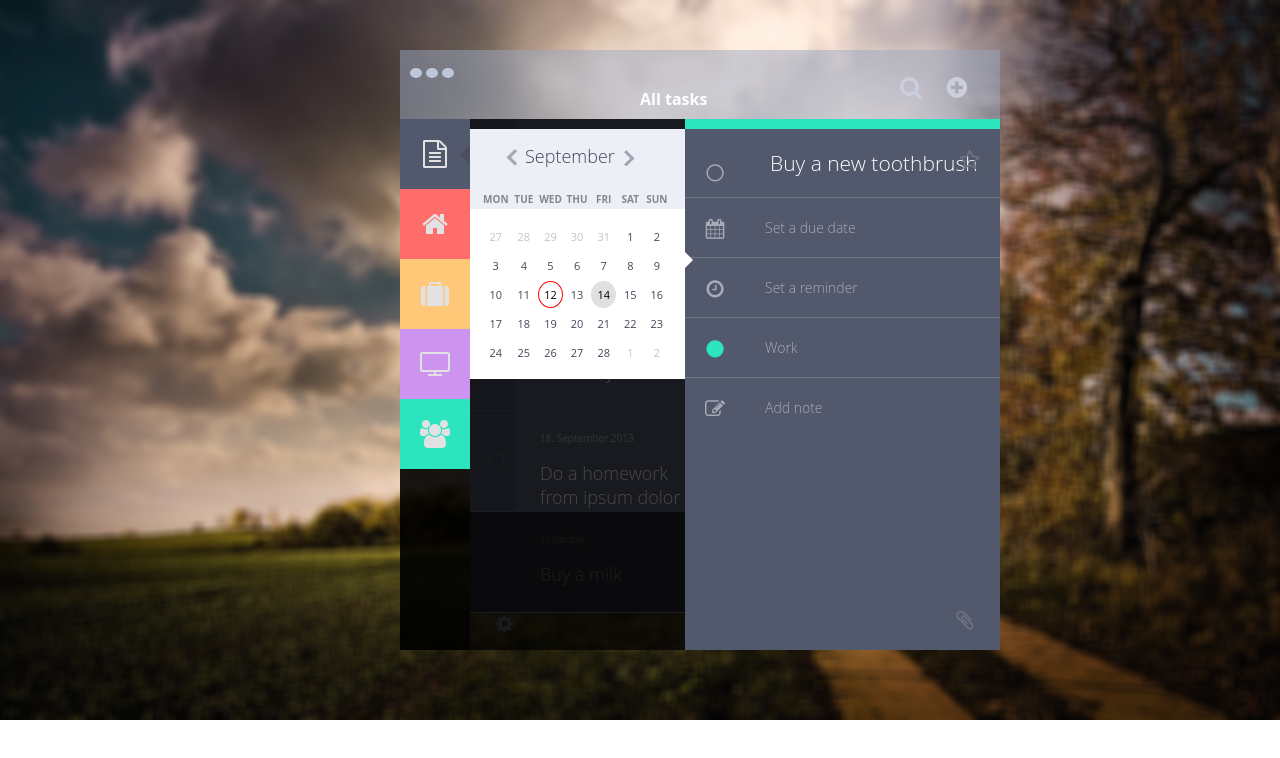
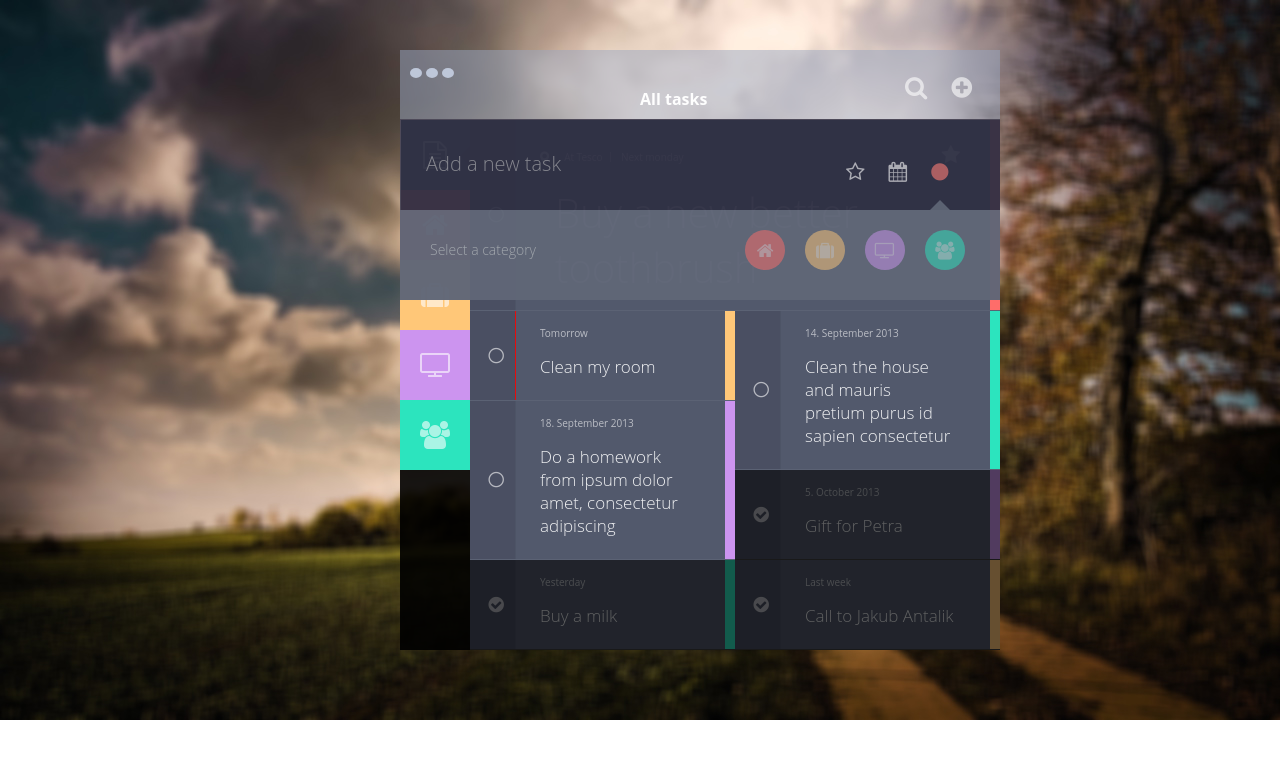
Before and after one commit to Odillia/ToDoList, a plain HTML site: page index.html in a window 1280 px wide. Drawn offline with Linux system fonts and the light colour scheme.

Commit message:
all project

```diff
--- a/index.html
+++ b/index.html
@@ -21,15 +21,16 @@
                 <div class="header-icons-container">
                     <button><i class="fa fa-search"></i></button>
                     <button><i class="fa fa-plus-circle"></i></button>
+                    <button><i class="fa fa-times-circle" style="display:none"></i></button>
                 </div>
-                <div class="search-container hidden clear">
+                <div class="search-container hidden">
                   <i class="fa fa-search"></i>
                   <div class="search-content" contenteditable="true"></div>
                   <div class="arrow-up"></div>
                 </div>
               </div> <!--main-header-->
 
-            <div class="add-task-container hidden">
+            <div class="add-task-container clear">
               <div class="add-container clear">
                 <div class="new-task-text float-left clear" contenteditable="true">
                   <p>Add a new task</p>
@@ -40,7 +41,7 @@
                     <i class="fa fa-circle float-left"></i>
                 </div>
               </div>
-              <div class="add-category-container clear">
+              <div class="add-category-container">
                 <p class="float-left"> Select a category </p>
                 <div class="arrow-up"> </div>
                 <div class="category-icon-container float-right clear">
@@ -105,7 +106,7 @@
                         <div class="hor-divider float-left">
 
                         </div>
-                        <div class="main-task-time">
+                        <div class="main-task-time float-left">
                           <p>Next monday</p>
                         </div>
                   </div>
@@ -117,7 +118,7 @@
             <div class="tasks-container-left-column float-left clear">
               <div class="task-container">
                 <div class="business-category border"></div>
-                  <div class="checkbox-container">
+                  <div class="checkbox-container next-task-marker">
                       <button type="button" class="inner">
                           <i class="fa fa-circle-thin"></i>
                       </button>
@@ -144,9 +145,8 @@
                           <p>Do a homework from ipsum dolor amet, consectetur adipiscing</p>
                   </div>
               </div>
-              <div class="task-container">
-                <div class="done-overlay">
-                </div>
+              <div class="task-container done-task-container">
+                <div class="done-overlay"></div>
                 <div class="work-category border"></div>
                   <div class="checkbox-container">
                       <button type="button" class="inner">
@@ -177,7 +177,7 @@
                         <p>Clean the house and mauris pretium purus id sapien consectetur</p>
                 </div>
             </div>
-            <div class="task-container">
+            <div class="task-container done-task-container">
               <div class="done-overlay"></div>
               <div class="hobby-category border"></div>
                 <div class="checkbox-container">
@@ -193,7 +193,7 @@
                         <p>Gift for Petra</p>
                 </div>
             </div>
-            <div class="task-container">
+            <div class="task-container done-task-container">
               <div class="done-overlay"></div>
               <div class="business-category border"></div>
                 <div class="checkbox-container">
@@ -212,14 +212,14 @@
           </div>
         </div> <!--tasks-container-->
 
-        <div class="task-details-container-background clear">
+        <div class="task-details-container-background hidden">
           <div class="task-details-container float-right clear">
               <div class="task-name clear">
                   <i class="fa fa-star-o float-right"></i>
                     <button type="button" class="task-detail-btn">
                         <i class="fa fa-circle-thin"></i>
                     </button>
-                    <div class="task-detail-text-box float-right">
+                    <div class= "task-detail-text-box" style="float: right">
                         <p>Buy a new toothbrush</p>
                     </div>
               </div>
@@ -228,7 +228,7 @@
                       <i class="fa fa-calendar"></i>
                   </button>
                   <div class="arrow-right"></div>
-                  <div class="task-detail-text-box float-left">
+                  <div class="task-detail-text-box">
                     <p>Set a due date</p>
                   </div>
                   <div class="calendar-box">
@@ -306,15 +306,15 @@
                   <button type="button"  class="task-detail-btn">
                       <i class="fa fa-clock-o"></i>
                   </button>
-                  <div class="task-detail-text-box float-left">
+                  <div class="task-detail-text-box">
                       <p>Set a reminder</p>
                   </div>
               </div>
               <div class="task-detail clear">
                   <button type="button" class="task-detail-btn">
-                      <i class="fa fa-circle"></i>
+                      <i class="fa fa-circle" style="color: #2ce4be"></i>
                   </button>
-                  <div class="task-detail-text-box float-left">
+                  <div class="task-detail-text-box">
                       <p> Work</p>
                   </div>
               </div>
@@ -322,7 +322,7 @@
                   <button type="button" class="task-detail-btn">
                     <i class="fa fa-pencil-square-o"></i>
                   </button>
-                  <div class="task-detail-text-box float-left" contenteditable="true">
+                  <div class="task-detail-text-box" contenteditable="true">
                       <p>Add note</p>
                   </div>
               </div>
@@ -330,10 +330,6 @@
                 <i class="fa fa-paperclip"></i>
               </button>
         </div>
-
-
 </div>
-
-
       </body>
 </html>
--- a/style.css
+++ b/style.css
@@ -83,20 +83,22 @@ button {
 }
 .btn-close:hover {
   background-color: #f43a39;
-  border: none;
   cursor: pointer;
+  box-shadow: inset 1px 1px 2px #bf1111;
 }
 .btn-minimize:hover {
   background-color: #fac75c;
   cursor: pointer;
+  box-shadow: inset 1px 1px 2px #e1b352;
 }
 .btn-maximize:hover {
   background-color:#86c75d;
   cursor: pointer;
+  box-shadow: inset 1px 1px 2px #2d8102;
 }
 .header-icons-container {
   width: 100px;
-  margin: 15px 10px;
+  margin: 15px 5px;
   float: right;
 }
 .header-icons-container button {
@@ -104,7 +106,8 @@ button {
   padding: 0px;
 }
 .main-header i {
-  color: #cbcedd;
+  color: #ffffff;
+  opacity: 0.6;
   padding: 0px;
   font-size: 24px;
   text-align: center;
@@ -112,6 +115,7 @@ button {
 }
 .main-header i:hover {
   cursor: pointer;
+  opacity: 1;
 }
 .search-container {
   width: 598px;
@@ -121,27 +125,28 @@ button {
   top: 68px;
   z-index: 70;
   border: 1px solid #625b74;
+  border-top: none;
 }
 .search-container .arrow-up {
   position: absolute;
+  right: 80px;
   top: -20px;
-  right: 80px;
   border-bottom:10px solid rgba(90,97,115,0.9);
 }
 .search-container i {
   margin: 20px 15px 15px 20px;
   float: left;
   font-weight: lighter;
-  font-size: 30px;
+  font-size: 24px;
   opacity: 0.7;
+  font-weight: lighter;
 }
 .search-content {
-  width: 200px;
+  width: 400px;
   min-height: 50px;
   margin: 20px 10px;
   color: #ffffff;
   outline: none;
-  font-weight: lighter;
   float: left;
 }
 .add-task-container {
@@ -150,16 +155,18 @@ button {
   position: absolute;
   margin-top: -1px;
   z-index: 60;
+  background-color: rgba(96,103,119,0.7);
 }
 .add-container {
   width: inherit;
   min-height: 90px;
-  background-color: rgba(38,38,58,0.9);
+  background-color: rgba(38,38,58,0.8);
   border: 1px solid #4e4a59;
+  border-bottom: none;
 }
 .new-task-text {
   width: 300px;
-  height: inherit;
+  min-height: 70px;
   margin-left: 15px;
   outline: none;
 }
@@ -176,9 +183,14 @@ button {
 }
 .items-box i {
   font-size: 20px;
-  color: #8a919b;
+  color: #ffffff;
+  opacity: 0.6;
   padding: 0px;
   margin: 12px;
+}
+.items-box i:hover {
+  opacity: 1;
+  cursor: pointer;
 }
 .fa.fa-circle {
   color: #fe7d76;
@@ -189,6 +201,7 @@ button {
   background-color: rgba(96,103,119,0.9);
   border-top: none;
   z-index: 30;
+  border-top: none;
 }
 .arrow-up {
   width: 0;
@@ -199,7 +212,7 @@ button {
   border-left: 10px solid transparent;
   position: absolute;
   right: 50px;
-  top: 70px;
+  bottom: 90px;
 }
 .add-category-container p {
   margin: 30px;
@@ -228,19 +241,21 @@ button {
 }
 .category-icon i {
   font-size: 18px;
-  color: #fbfef6;
+  color: #ffffff;
+  opacity: 0.6;
   padding-top: 12px;
 }
-.category-icon:link {
-  color: rgba(0,0,0,0.7);
-  z-index: 40;
+.category-icon i:hover {
+  opacity: 1;
+  font-weight: bold;
 }
+
 .side-navigation {
   width: 70px;
   height: 537px;
   background-color: rgba(0, 0, 0, 0.9);
   position: absolute;
-  bottom: -6px;
+  top: 70px;
   left: 0;
 }
 .navigation-btn {
@@ -248,15 +263,17 @@ button {
   height: 70px;
   padding: 0px;
   text-align: center;
-}
-.navigation-btn:hover{
   color: #ffffff;
-  cursor: pointer;
 }
 .navigation-btn i {
   font-size: 28px;
   padding: 20px;
-  color: #e2e2e4;
+  color: #ffffff;
+  opacity: 0.6;
+}
+.navigation-btn:hover i{
+  opacity: 1;
+  cursor: pointer;
 }
 .settings {
   background-color: transparent;
@@ -274,7 +291,7 @@ button {
   width: 530px;
   min-height: 60px;
   position:relative;
-  margin-top:-5px;
+  margin-top:-4px;
   margin-left: 70px;
   z-index: 20;
 }
@@ -294,7 +311,9 @@ button {
 	width: 45px;
   background-color: #4a4f62;
   border-right: 1px solid #4d5466;
-  /*border-bottom: 1px solid #5b6274;*/
+}
+.next-task-marker {
+  border-right: 1px solid #e70b0b;
 }
 .inner{
 	position: absolute;
@@ -306,15 +325,15 @@ button {
 	width: 20px;
 	height: 20px;
   background-color: #4a4f62;
-
 }
 .checkbox-container i {
-  color: #595f6f;
+  color: #ffffff;
+  opacity: 0.6;
   font-size: 18px;
 }
 .checkbox-container i:hover {
-  color: #ffffff;
   cursor: pointer;
+  opacity: 1;
 }
 .main-task {
   width: 530px;
@@ -340,21 +359,28 @@ button {
   margin-top: 20px;
   margin-left: 70px;
 }
-.main-task-details-box p {
+.main-task p {
   font-size: 10px;
-  color: #a7aab3;
+  color: #ffffff;
+  opacity: 0.6;
+}
+.main-task p:hover {
+  opacity: 1;
+  cursor: pointer;
 }
 .fa.fa-star {
   font-size: 20px;
-  color: #a7aab3;
+  color: #ffffff;
+  opacity: 0.6;
   margin-top: 5px;
+
 }
 .fa.fa-star:hover {
-  color: #ffffff;
-  font-size: 21px;
+  opacity: 1;
+  cursor: pointer;
 }
 .main-task-time {
-  /*margin-left: 10px;*/
+  width: 70px;
 }
 .hor-divider {
   width: 10px;
@@ -366,11 +392,20 @@ button {
 .main-task-place {
   width: 70px;
 }
+.main-task-place:hover p{
+  cursor: pointer;
+  opacity: 1;
+}
 .fa-map-marker {
   font-size: 18px;
-  color: #a7aab3;
+  color: #ffffff;
+  opacity: 0.6;
   padding-right: 15px;
   padding-top: 10px;
+}
+.fa-map-marker:hover {
+  opacity: 1;
+  cursor: pointer;
 }
 .main-task-text {
   width: 340px;
@@ -387,9 +422,26 @@ button {
 .task-container {
   position: relative;
   background-color: #52596c;
-  min-height:100px;
+  min-height: 85px;
   border-bottom: 1px solid #5b6274;
   width: 265px;
+}
+.task-container .fa-check-circle {
+  opacity: 0;
+}
+.done-task-container {
+  border-bottom: 1px solid #191919;
+  /*border-top: 1px solid #191919;*/
+  cursor: context-menu;
+}
+.done-task-container .done-overlay{
+  opacity: 0.6;
+}
+.done-task-container .fa-circle-thin {
+  display: none;
+}
+.done-task-container .fa-check-circle {
+  opacity: 0.6;
 }
 .done-overlay {
 position: absolute;
@@ -398,11 +450,8 @@ left: 0;
 right: 0;
 bottom: 0;
 background-color: #000000;
-opacity: 0.6;
+opacity: 0.0;
 z-index: 20;
-}
-.task-container .fa-check-circle {
-  display: none;
 }
 .border {
   width: 10px;
@@ -413,37 +462,36 @@ z-index: 20;
   bottom: 0;
 }
 .task-time {
-  min-width: 160px;
-  position:absolute;
-  top: 20px;
-  left: 70px;
-  margin-bottom: 10px;
+  min-width: 140px;
+  margin-left: 70px;
 }
 .task-time p {
   font-size: 10px;
-  color: #a7aab3;
+  color: #ffffff;
+  opacity: 0.6;
+  padding: 15px 0px 5px 0px;
   margin: 0px;
 }
 .task-time p:hover, .main-task-place p:hover {
-  color: #ffffff;
+  opacity: 1;
+  cursor: pointer;
 }
 .task-text {
   width: 150px;
-  min-height: 70px;
   border-left: 70px;
-  position: absolute;
-  left: 70px;
-  top: 50px;
-  bottom: 0;
+  margin-left: 70px;
+
 }
 .task-text p {
-  font-size: 18px;
-  padding: 0px;
+  font-size: 17px;
+  padding: 10px 0px 22px 0px;
   margin: 0px;
   color: #eff0f2;
   font-weight: lighter;
 }
-
+.task-text:hover {
+  cursor: pointer;
+}
 
 
 
@@ -471,15 +519,15 @@ z-index: 20;
 }
 .task-name .fa-star-o {
   font-size: 22px;
-  color: #6e7585;
+  color: #ffffff;
+  opacity: 0.6;
   margin: 20px;
   position: absolute;
   top: 0;
   right: 0;
 }
 .task-name .fa-star-o:hover {
-  color: #ffffff;
-  font-size: 18px;
+  opacity: 1;
   cursor: pointer;
 }
 .task-name button {
@@ -496,18 +544,28 @@ z-index: 20;
   font-size: 21px;
   font-weight: lighter;
   color: #ffffff;
+  opacity: 0.6;
   margin-right: 22px;
+}
+.task-detail:hover p {
+  opacity: 1;
 }
 .task-detail {
   width: inherit;
   border-bottom: 1px solid #6e7585;
   background-color: #52596c;
+  position: relative;
 }
 .task-detail:visited {
-  background-color: #4f5668;
+  background-color: #4f5268;
 }
 .task-detail:hover {
-  background-color: #4f5668;
+  background-color: #4f5268;
+  cursor: pointer;
+}
+.task-detail:hover i {
+  color: #ffffff;
+  opacity: 1;
 }
 .task-detail-btn {
   width: 60px;
@@ -518,14 +576,17 @@ z-index: 20;
 }
 .task-detail-btn i {
   font-size: 20px;
-  color: #a8acb7;
+  color: #ffffff;
+  opacity: 0.6;
   margin-top: 20px;
 }
-.task-detail-btn .fa-circle {
-  color: #2ce4be;
+.task-detail-btn:hover i {
+  opacity: 1;
+  cursor: pointer;
 }
 .task-detail-text-box {
   width: 250px;
+  float: left;
   height: inherit;
   text-align: left;
   outline: none;
@@ -533,15 +594,21 @@ z-index: 20;
 .task-detail-text-box p {
   font-size: 14px;
   font-weight: lighter;
-  color: #a8acb7;
+  color: #ffffff;
+  opacity: 0.6;
   margin: 20px;
+  width: 180px;
 }
-.task-detail-text-box p:hover, i:hover {
-  color: #ffffff;
+.task-detail-text-box:hover p {
   cursor: pointer;
+  opacity: 1;
 }
 .add-note .task-detail-text-box {
   height: 200px;
+}
+.add-note:hover i {
+  cursor: pointer;
+  opacity: 1;
 }
 .attachment-icon {
   width: 30px;
@@ -554,10 +621,12 @@ z-index: 20;
 }
 .attachment-icon i {
   font-size: 22px;
-  color: #6e7585;
+  color: #ffffff;
+  opacity: 0.6;
 }
-.attachment-icon i:hover {
-  color: #ffffff;
+.attachment-icon:hover i {
+  opacity: 1;
+  cursor: pointer;
 }
 .arrow-right {
 width: 0;
@@ -566,7 +635,7 @@ border-left: 8px solid white;
 border-top: 8px solid transparent;
 border-bottom: 8px solid transparent;
 position: absolute;
-top: 133px;
+top: 22px;
 left: 0;
 z-index: 60;
 }
@@ -575,7 +644,7 @@ z-index: 60;
   height: 250px;
   text-align: center;
   position: absolute;
-  top: 10px;
+  top: -98px;
   left: -215px;
   z-index: 50;
   background-color: #ffffff;
```
